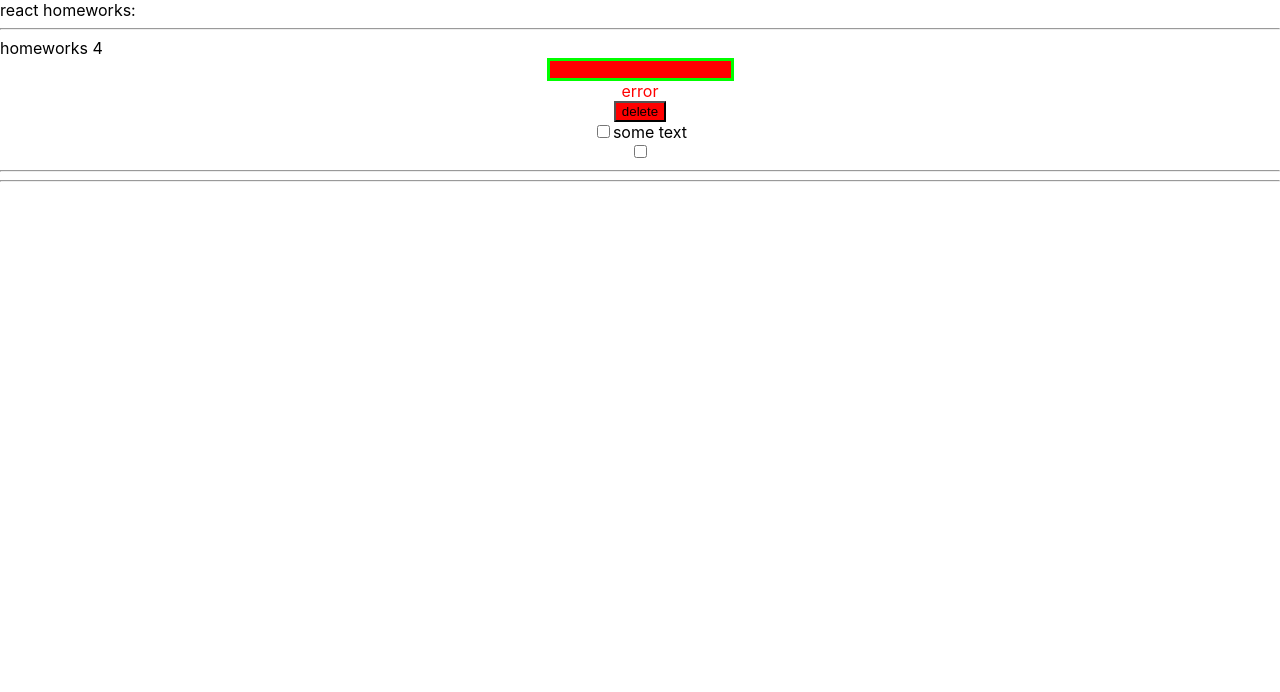
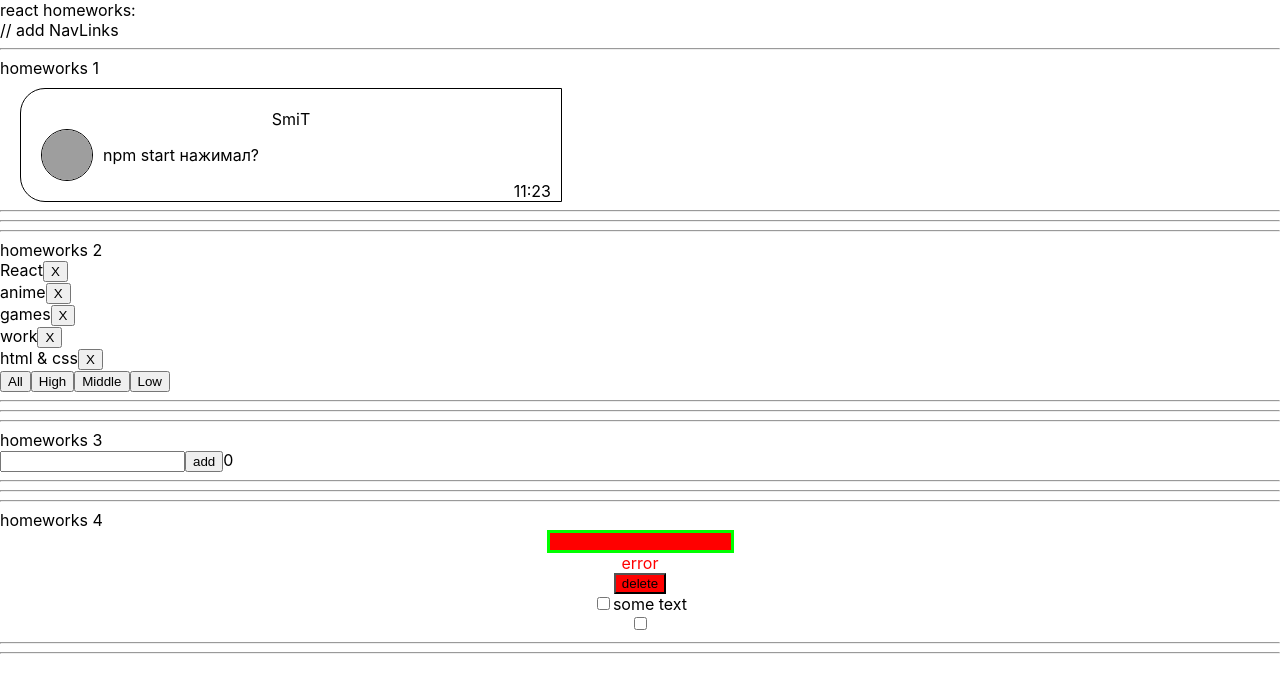
Before and after one commit to Ziapa/ignat, a React (Create React App) app: page /#/pre-junior in a window 1280 px wide. Shown: the top 692 px of the page. Built offline with nearby package versions, Linux system fonts and the light colour scheme; grey boxes are pictures that could not be loaded.

Commit message:
dd project in GHP

```diff
--- a/src/p1-main/m1-ui/u1-app/App.tsx
+++ b/src/p1-main/m1-ui/u1-app/App.tsx
@@ -1,6 +1,6 @@
 import React from "react";
 import s from "./App.module.css";
-import HW4 from "../../../p2-homeworks/h4/HW4";
+import HW5 from "../../../p2-homeworks/h5/HW5";
 
 
 function App() {
@@ -10,8 +10,8 @@
             {/*<HW1/>*/}
             {/*<HW2/>*/}
             {/*<HW3/>*/}
-            <HW4/>
-            {/*<HW5/>*/}
+            {/*<HW4/>*/}
+            <HW5/>
 
         </div>
     );
--- a/src/p2-homeworks/h5/HW5.tsx
+++ b/src/p2-homeworks/h5/HW5.tsx
@@ -1,18 +1,18 @@
 import React from "react";
 import Header from "./Header";
 import Routes from "./Routes";
-
+import { HashRouter } from "react-router-dom";
 function HW5() {
     return (
         <div>
             {/*в gh-pages лучше работает HashRouter*/}
-            {/*<HashRouter>*/}
+            <HashRouter>
 
             <Header/>
 
             <Routes/>
 
-            {/*</HashRouter>*/}
+            </HashRouter>
         </div>
     );
 }
--- a/src/p2-homeworks/h5/Routes.tsx
+++ b/src/p2-homeworks/h5/Routes.tsx
@@ -1,7 +1,11 @@
 import React from "react";
+import { Switch, Redirect, Route } from "react-router-dom";
+import Error404 from "./pages/Error404";
+import PreJunior from "./pages/PreJunior";
 
 export const PATH = {
     PRE_JUNIOR: "/pre-junior",
+
     // add paths
 }
 
@@ -9,19 +13,19 @@
     return (
         <div>
             {/*Switch выбирает первый подходящий роут*/}
-            {/*<Switch>*/}
+            <Switch>
 
             {/*в начале мы попадаем на страницу "/" и переходим сразу на страницу PRE_JUNIOR*/}
             {/*exact нужен чтоб указать полное совподение (что после "/" ничего не будет)*/}
-            {/*<Route path={"/"} exact render={() => <Redirect to={PRE_JUNIOR}/>}/>*/}
+            <Route path={"/"} exact render={() => <Redirect to={PATH.PRE_JUNIOR}/>}/>
 
-            {/*<Route path={PRE_JUNIOR} render={() => <PreJunior/>}/>*/}
+            <Route path={PATH.PRE_JUNIOR} render={() => <PreJunior/>}/>
                 // add routes
 
             {/*у этого роута нет пути, он отрисуется если пользователь захочет попасть на несуществующую страницу*/}
-            {/*<Route render={() => <Error404/>}/>*/}
+            <Route render={() => <Error404/>}/>
 
-            {/*</Switch>*/}
+            </Switch>
         </div>
     );
 }
```
Also changed, not shown: package.json (+9 -1 lines), 1 other file (tests, documents, lock files or other folders).
